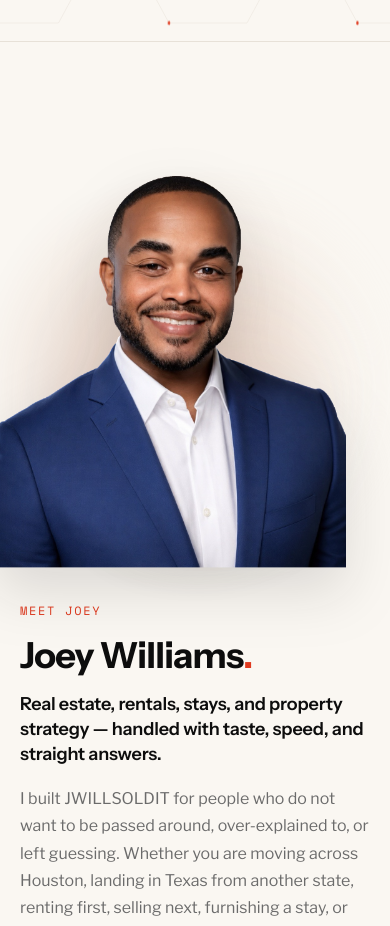
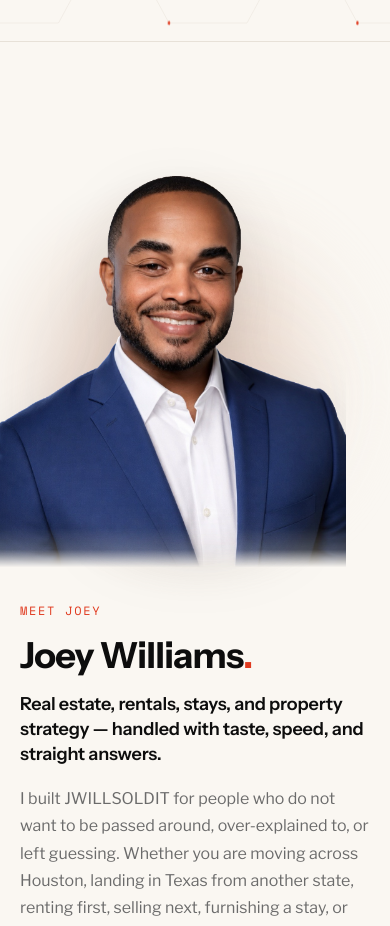
Before and after one commit to d8dles/jwillsoldit-hub, a React (Vite) app: page / in a window 390 px wide. Shown: the part 1380-2306 px from the top of the page. Built offline with nearby package versions, Linux system fonts and the light colour scheme.

Commit message:
Feather bottom edge of Meet Joey portrait

```diff
--- a/src/sections/MeetJoeySection.module.css
+++ b/src/sections/MeetJoeySection.module.css
@@ -99,6 +99,24 @@
   margin-left: -9%;
   transform: translateY(2%);
   filter: drop-shadow(0 24px 28px rgba(13, 13, 13, 0.13));
+  -webkit-mask-image: linear-gradient(
+    to bottom,
+    rgba(0, 0, 0, 1) 0%,
+    rgba(0, 0, 0, 1) 84%,
+    rgba(0, 0, 0, 0.96) 90%,
+    rgba(0, 0, 0, 0.76) 95%,
+    rgba(0, 0, 0, 0.30) 98%,
+    rgba(0, 0, 0, 0) 100%
+  );
+  mask-image: linear-gradient(
+    to bottom,
+    rgba(0, 0, 0, 1) 0%,
+    rgba(0, 0, 0, 1) 84%,
+    rgba(0, 0, 0, 0.96) 90%,
+    rgba(0, 0, 0, 0.76) 95%,
+    rgba(0, 0, 0, 0.30) 98%,
+    rgba(0, 0, 0, 0) 100%
+  );
 }
 
 .copy {
@@ -217,5 +235,23 @@
     width: 114%;
     margin-left: -7%;
     transform: translateY(1%);
+    -webkit-mask-image: linear-gradient(
+      to bottom,
+      rgba(0, 0, 0, 1) 0%,
+      rgba(0, 0, 0, 1) 86%,
+      rgba(0, 0, 0, 0.96) 91%,
+      rgba(0, 0, 0, 0.74) 96%,
+      rgba(0, 0, 0, 0.26) 98.5%,
+      rgba(0, 0, 0, 0) 100%
+    );
+    mask-image: linear-gradient(
+      to bottom,
+      rgba(0, 0, 0, 1) 0%,
+      rgba(0, 0, 0, 1) 86%,
+      rgba(0, 0, 0, 0.96) 91%,
+      rgba(0, 0, 0, 0.74) 96%,
+      rgba(0, 0, 0, 0.26) 98.5%,
+      rgba(0, 0, 0, 0) 100%
+    );
   }
 }
```
